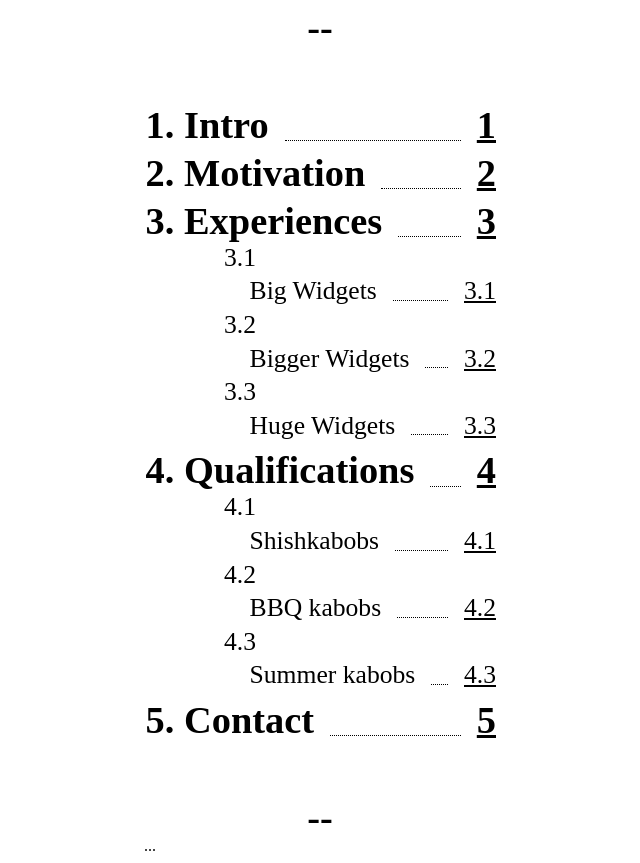
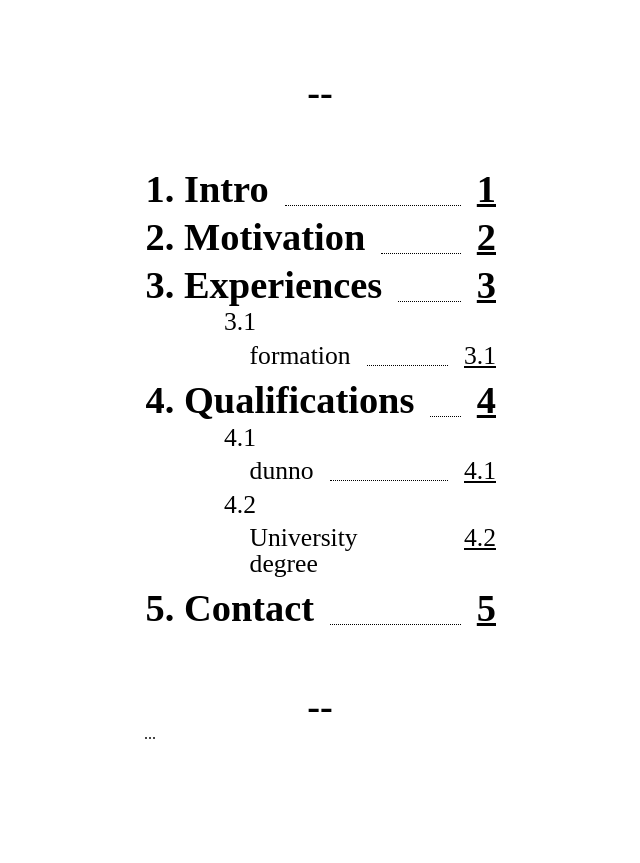
Before and after one commit to Pyroheart/HTML-CSS-perso, a plain HTML site: page SideBar_book/html.html in a window 1280 px wide. Shown: the whole page, without its empty margins (320-960 px from the left). After the commit the page ends 816 px from the top, so only its background shows below. Drawn offline with Linux system fonts and the light colour scheme; a web font is replaced by a local one.

Commit message:
Update html.html

```diff
--- a/SideBar_book/html.html
+++ b/SideBar_book/html.html
@@ -18,17 +18,14 @@
                       <li class="menu-item">
                         <a href="#0">Experiences</a>
                         <ol class="sub-menu third">
-                          <li class="menu-item"><a href="#0">Big Widgets</a></li>
-                          <li class="menu-item"><a href="#0">Bigger Widgets</a></li>
-                          <li class="menu-item"><a href="#0">Huge Widgets</a></li>
+                          <li class="menu-item"><a href="#0">formation</a></li>
                         </ol>
                       </li>
                       <li class="menu-item">
                         <a href="#0">Qualifications</a>
                         <ol class="sub-menu fourth">
-                          <li class="menu-item"><span></span><a href="#0">Shishkabobs</a></li>
-                          <li class="menu-item"><a href="#0">BBQ kabobs</a></li>
-                          <li class="menu-item"><a href="#0">Summer kabobs</a></li>
+                          <li class="menu-item"><a href="#0">dunno</a></li>
+                          <li class="menu-item"><a href="#0">University degree</a></li>
                         </ol>
                       </li>
                       <li class="menu-item"><a href="#0">Contact</a></li>
```
